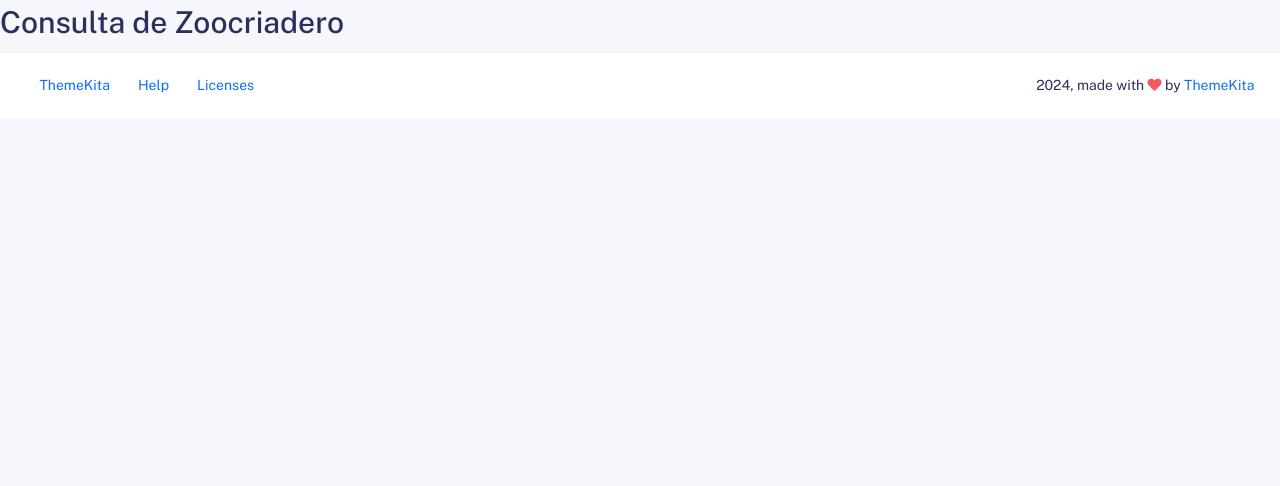
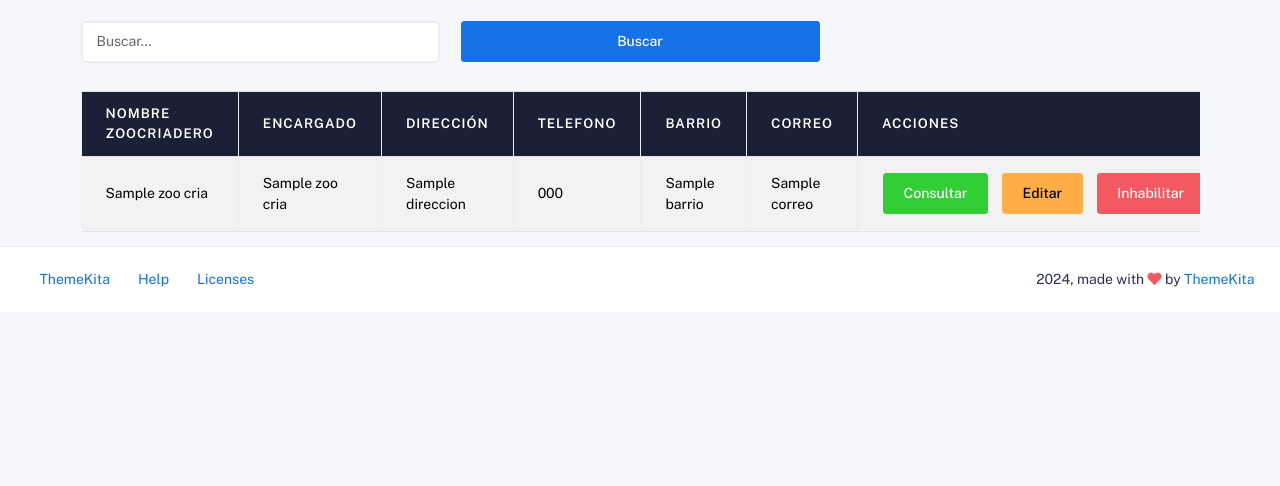
Before and after one commit to Nauj80/Proyecto_AedesMap, a PHP site: template view/zoocriaderos/ConsultarZoocriaderos.php in a window 1280 px wide. Shown: the top 486 px of the page. Before the commit the page ends 93 px from the top, so only its background shows below. Run offline with PHP 8.4, Linux system fonts and the light colour scheme; the template is opened without the code that fills it: most values are stand-ins (such as "Sample title", 1, 10 or a date in 2020); data that the repository does not hold is empty.

Commit message:
acabando el modulo de consultar

```diff
--- a/controller/Zoocriadero/ZoocriaderoController.php
+++ b/controller/Zoocriadero/ZoocriaderoController.php
@@ -9,6 +9,7 @@ class ZoocriaderoController
         $objeto = new ZoocriaderoModel();
         $sql = "SELECT * FROM zoocriaderos";
         $zoo = $objeto->select($sql);
+        $zooCria = pg_fetch_all($zoo);
         include_once '../view/zoocriaderos/ConsultarZoocriaderos.php';
     }
 }
--- a/lib/conf/conf.php
+++ b/lib/conf/conf.php
@@ -2,6 +2,6 @@
 $server = "localhost"; //127.0.0.1
 $user = "postgres";
 $password = "123";
-$database = "bd_aedesmapc";
+$database = "bd_aedesmap";
 $port = "5432"; // Puerto
 ?>
--- a/view/zoocriaderos/ConsultarZoocriaderos.php
+++ b/view/zoocriaderos/ConsultarZoocriaderos.php
@@ -1,3 +1,56 @@
-<div>
-    <h1>Consulta de Zoocriadero</h1>
+<div class="container mt-4">
+
+    <div class="row mb-3">
+        <div class="col-md-4 mb-3">
+            <input type="text" class="form-control" placeholder="Buscar...">
+        </div>
+        <div class="col-md-4">
+            <button class="btn btn-primary w-100">Buscar</button>
+        </div>
+    </div>
+
+
+    <div class="table-responsive">
+        <table class="table table-bordered table-striped">
+            <thead class="thead-dark">
+                <tr>
+                    <th>Nombre Zoocriadero</th>
+                    <th>Encargado</th>
+                    <th>Dirección</th>
+                    <th>Telefono</th>
+                    <th>Barrio</th>
+                    <th>Correo</th>
+                    <th>Acciones</th>
+                </tr>
+            </thead>
+            <tbody>
+                <?php
+                foreach ($zooCria as $zoocriadero) {
+                    ?>
+                    <tr>
+                        <td><?= $zoocriadero['nombre_zoocriadero'] ?></td>
+                        <td><?= $zoocriadero['nombre_usuario'] ?></td>
+                        <td><?= $zoocriadero['direccion'] ?></td>
+                        <td><?= $zoocriadero['telefono'] ?></td>
+                        <td><?= $zoocriadero['barrio'] ?></td>
+                        <td><?= $zoocriadero['correo'] ?></td>
+                        <td class="d-flex gap-3">
+                            <a id="Consultar"
+                                href="<?= getUrl("Zoocriadero", "Zoocriadero", "consultar", ["id_zoocriadero" => $zoocriadero['id_zoocriadero']]); ?>"
+                                class="btn btn-success">Consultar</a>
+                            <a id="Actualizar"
+                                href="<?= getUrl("Zoocriadero", "Zoocriadero", "editar", ["id_zoocriadero" => $zoocriadero['id_zoocriadero']]); ?>"
+                                class="btn btn-warning">Editar</a>
+                            <a id="Inhabilitar"
+                                href="<?= getUrl("Zoocriadero", "Zoocriadero", "Inhabilitar", ["id_zoocriadero" => $zoocriadero['id_zoocriadero']]); ?>"
+                                class="btn btn-danger">Inhabilitar</a>
+                        </td>
+                    </tr>
+                    <?php
+                }
+                ?>
+            </tbody>
+        </table>
+    </div>
+
 </div>
```
